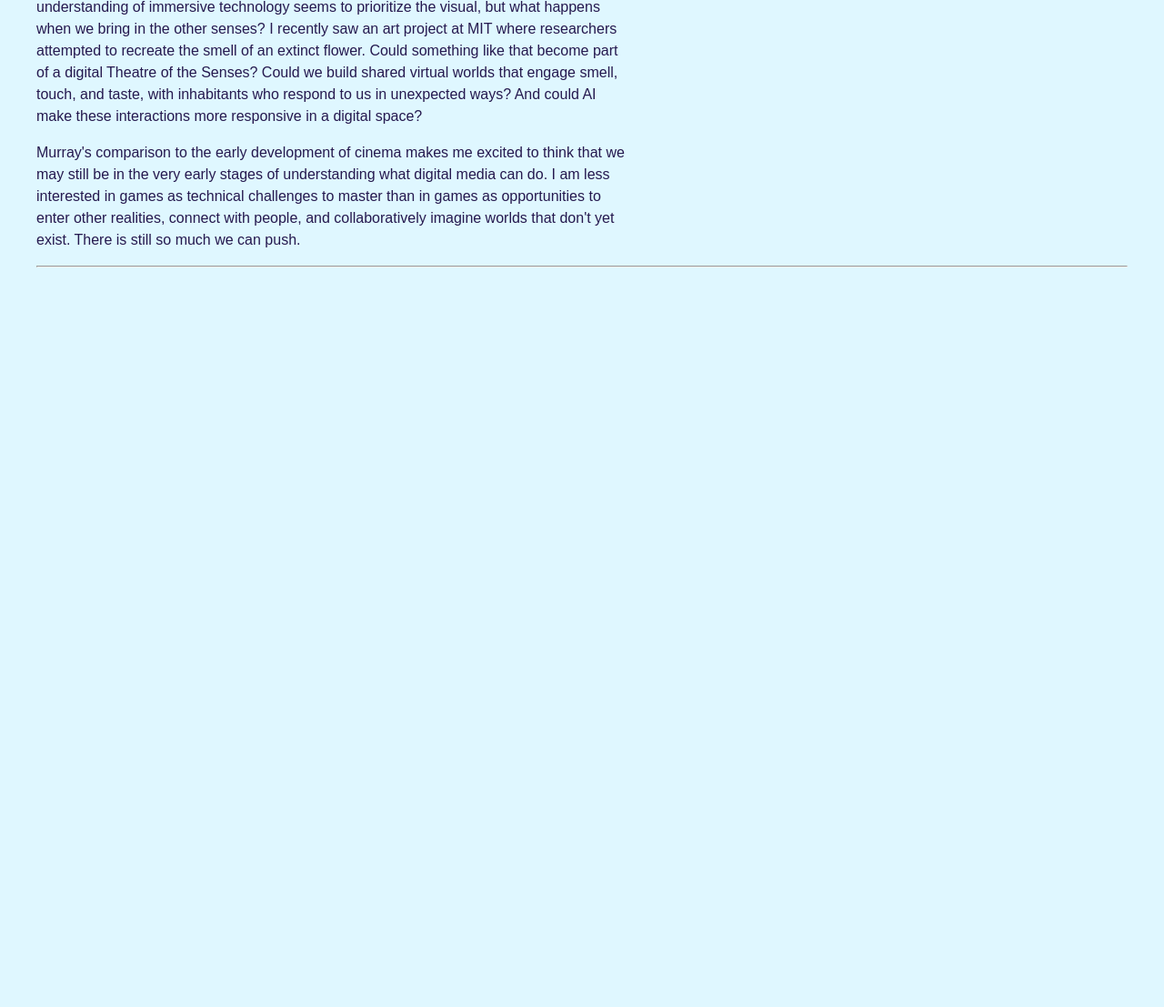
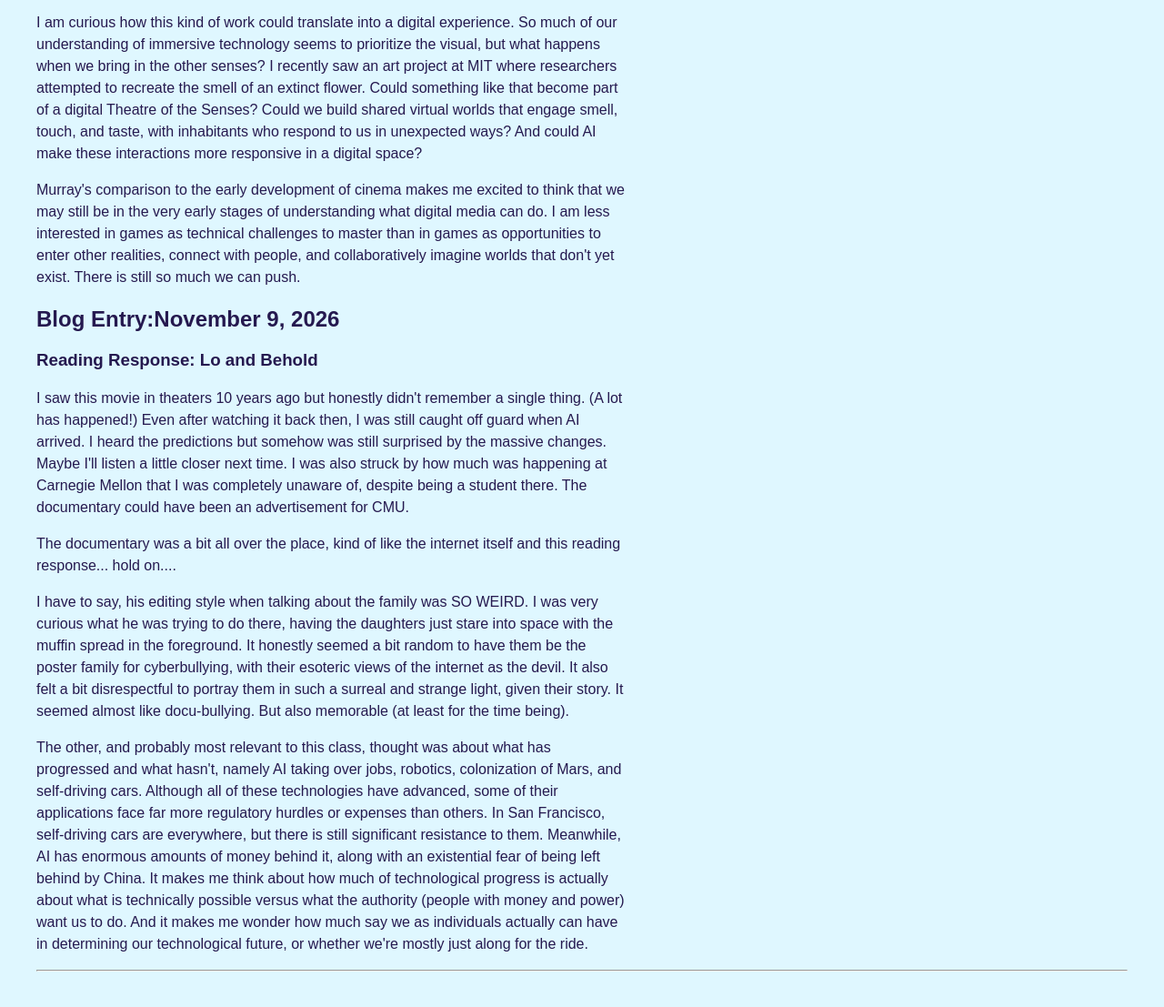
Before and after one commit to Amyfreesun/emergingMediaBlog, a plain HTML site: page blog.html in a window 1280 px wide. Shown: the part 7926-9033 px from the top of the page at 91% size. Before the commit the page ends 8260 px from the top, so only its background shows below. Drawn offline with Linux system fonts and the light colour scheme.

Commit message:
Update blog.html with new entries and headings
Added new blog entries and updated headings for clarity.

```diff
--- a/blog.html
+++ b/blog.html
@@ -250,9 +250,9 @@ I would also be interested in seeing what kind of radio he produced and if there
   <p>Maybe one step is simply cultivating a presence of mind outside of these systems, an ability to be with others as well as within oneself. Some sort of nomadic mindscape, an ability to unplug from the desire machines.</p>
 </article>
 
-
-<article>
-  <h2>Reading Response: Hamlet on the Holodeck, Chapter 3</h2>
+  <article>
+ <h2>Blog Entry:November 3, 2026</h2>
+  <h3>Reading Response: Hamlet on the Holodeck, Chapter 3</h3>
   <p><em>Janet Murray, "From Additive to Expressive Form"</em></p>
 
   <p>This reading reminded me how much I want to explore the possibilities of game design. I got turned off from games in middle school, partly because of my perfectionist tendencies. I was so much worse than my friends at <em>Super Mario Kart</em>, and I got frustrated with the coordination required to play. So I gave up, and honestly, I keep forgetting about games as a medium. But this reading reminded me how many of my interests align with their possibilities.</p>
@@ -271,6 +271,25 @@ I would also be interested in seeing what kind of radio he produced and if there
 </article>
 
 
+ <h2>Blog Entry:November 9, 2026</h2>
+<h3>Reading Response: Lo and Behold</h3>
+
+<p>
+I saw this movie in theaters 10 years ago but honestly didn't remember a single thing. (A lot has happened!) Even after watching it back then, I was still caught off guard when AI arrived. I heard the predictions but somehow was still surprised by the massive changes. Maybe I'll listen a little closer next time. I was also struck by how much was happening at Carnegie Mellon that I was completely unaware of, despite being a student there. The documentary could have been an advertisement for CMU.
+</p>
+
+<p>
+The documentary was a bit all over the place, kind of like the internet itself and this reading response... hold on....
+</p>
+
+<p>
+I have to say, his editing style when talking about the family was SO WEIRD. I was very curious what he was trying to do there, having the daughters just stare into space with the muffin spread in the foreground. It honestly seemed a bit random to have them be the poster family for cyberbullying, with their esoteric views of the internet as the devil. It also felt a bit disrespectful to portray them in such a surreal and strange light, given their story. It seemed almost like docu-bullying. But also memorable (at least for the time being).
+</p>
+
+<p>
+The other, and probably most relevant to this class, thought was about what has progressed and what hasn't, namely AI taking over jobs, robotics, colonization of Mars, and self-driving cars. Although all of these technologies have advanced, some of their applications face far more regulatory hurdles or expenses than others. In San Francisco, self-driving cars are everywhere, but there is still significant resistance to them. Meanwhile, AI has enormous amounts of money behind it, along with an existential fear of being left behind by China. It makes me think about how much of technological progress is actually about what is technically possible versus what the authority (people with money and power) want us to do. And it makes me wonder how much say we as individuals actually can have in determining our technological future, or whether we're mostly just along for the ride.
+</p>
+
 
 <hr>
 
```
